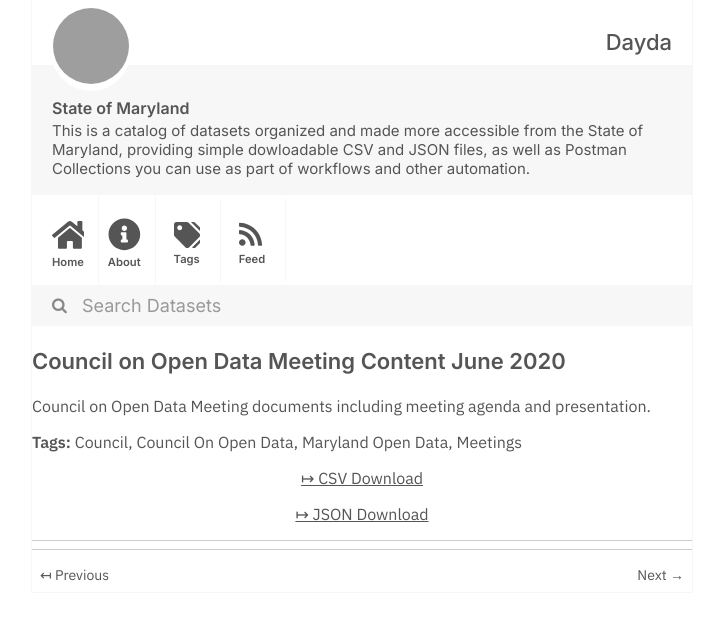
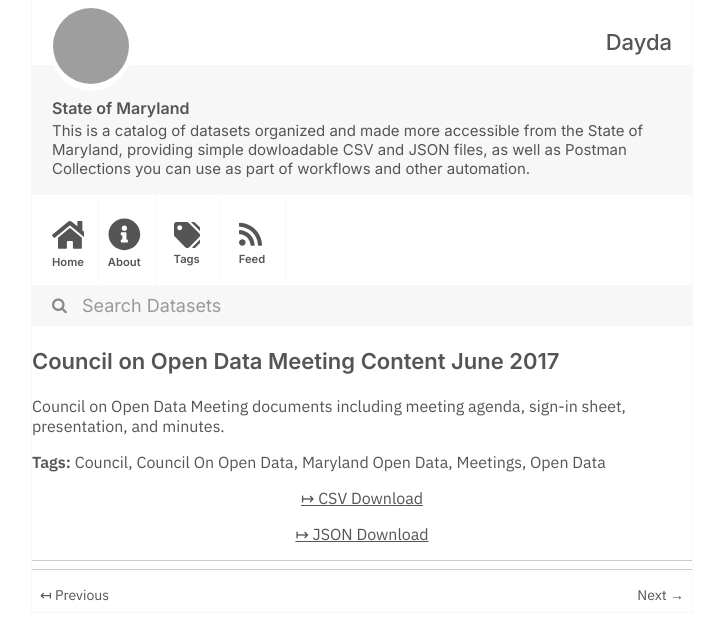
Before and after one commit to dayda-entities/state-of-maryland, a Jekyll site: the page built from _posts/2020-11-10-council-on-open-data-meeting-c.md, in a window 1280 px wide, cut to the strip 0-640 px from the top of the page. Shown: the whole strip, without its empty margins (278-1001 px from the left). Built offline with Jekyll 4.4.1, drawn with Linux system fonts in a browser that asks for light colours; grey boxes are pictures that could not be loaded.

Commit message:
Publish Data

```diff
--- a/_posts/2020-11-10-council-on-open-data-meeting-c.md
+++ b/_posts/2020-11-10-council-on-open-data-meeting-c.md
@@ -1,7 +1,7 @@
 ---
-title: Council on Open Data Meeting Content June 2020
-created: '2020-11-10T17:23:55.431973'
-modified: '2020-11-10T17:23:55.431985'
+title: Council on Open Data Meeting Content June 2017
+created: '2020-11-10T17:24:13.237794'
+modified: '2020-11-10T17:24:13.237803'
 state: active
 type: dataset
 tags:
@@ -9,12 +9,13 @@ tags:
   - Council On Open Data
   - Maryland Open Data
   - Meetings
+  - Open Data
 groups:
   - Local Government
-csv_url: 'https://opendata.maryland.gov/api/views/4f65-c247/rows.csv?accessType=DOWNLOAD'
+csv_url: 'https://opendata.maryland.gov/api/views/8yi9-dsxf/rows.csv?accessType=DOWNLOAD'
 json_url: >-
-  https://opendata.maryland.gov/api/views/4f65-c247/rows.json?accessType=DOWNLOAD
+  https://opendata.maryland.gov/api/views/8yi9-dsxf/rows.json?accessType=DOWNLOAD
 layout: post
 
 ---
-Council on Open Data Meeting documents including meeting agenda and presentation.
+Council on Open Data Meeting documents including meeting agenda, sign-in sheet, presentation, and minutes.
```
